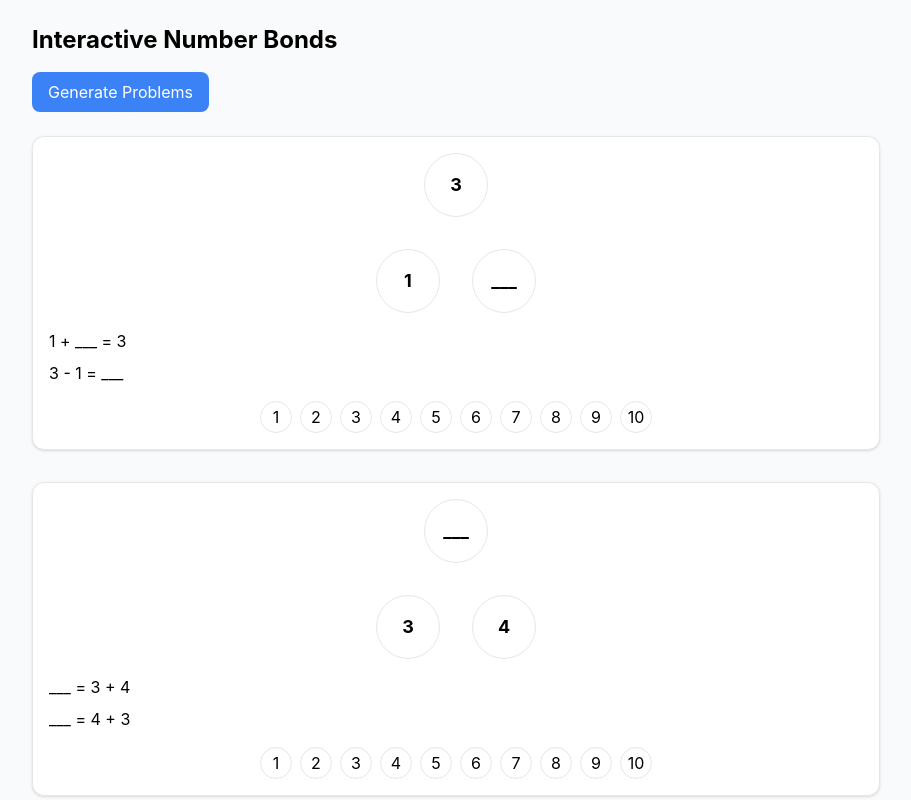
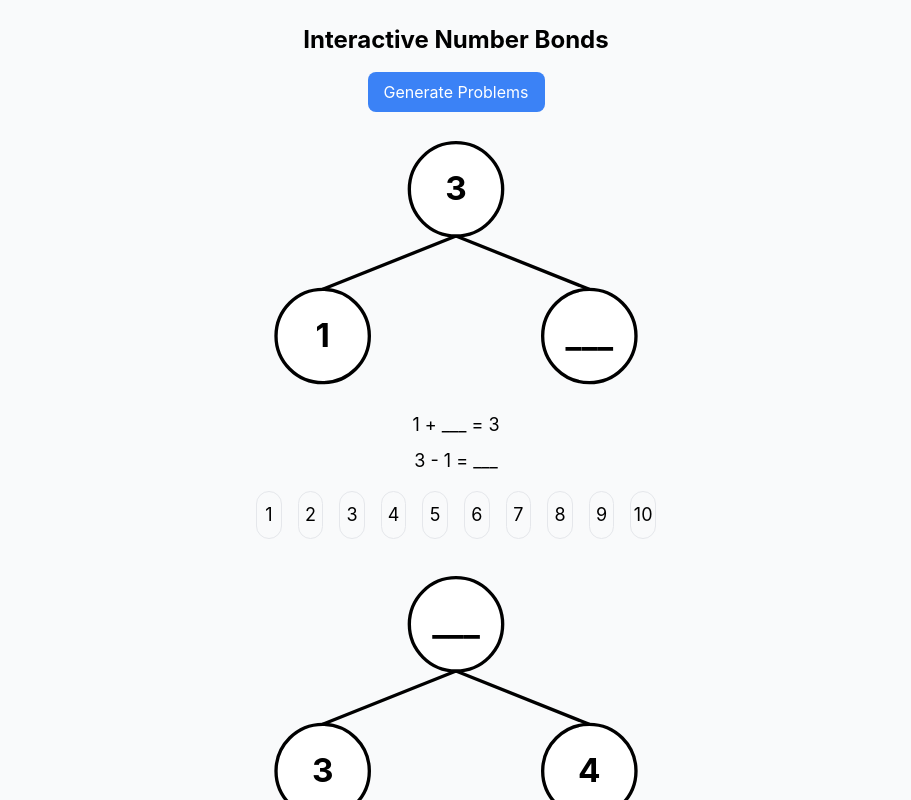
Before and after one commit to jdgagnon/number_bonds, a React (Vite) app in the folder NumberBondsApp/: page / in a window 1280 px wide. Both pictures are taken after a click on the button "Generate Problems". Shown: the top 800 px of the page, without its empty margins (184-1095 px from the left). Built offline with nearby package versions, Linux system fonts and the light colour scheme.

Commit message:
Working app

```diff
--- a/NumberBondsApp/src/App.jsx
+++ b/NumberBondsApp/src/App.jsx
@@ -2,12 +2,12 @@ import React, { useState } from "react";
 
 function NumberLine({ max = 10, onSelect }) {
   return (
-    <div className="flex justify-center space-x-2 mt-4">
+    <div className="flex justify-center space-x-4 mt-4">
       {Array.from({ length: max }, (_, i) => i + 1).map((num) => (
         <button
           key={num}
           onClick={() => onSelect(num)}
-          className="w-8 h-8 rounded-full border flex items-center justify-center hover:bg-blue-100"
+          className="w-12 h-12 text-lg rounded-full border flex items-center justify-center hover:bg-blue-100"
         >
           {num}
         </button>
@@ -44,66 +44,134 @@ export default function NumberBondApp() {
   }
 
   return (
-    <div className="p-6 max-w-4xl mx-auto">
-      <h1 className="text-2xl font-bold mb-4">Interactive Number Bonds</h1>
+    <div className="p-4 md:p-6 max-w-md mx-auto">
+      <h1 className="text-2xl font-bold mb-4 text-center">
+        Interactive Number Bonds
+      </h1>
       <button
         onClick={() => generateProblems(6)}
-        className="px-4 py-2 bg-blue-500 text-white rounded-lg mb-6"
+        className="px-4 py-2 bg-blue-500 text-white rounded-lg mb-6 block mx-auto"
       >
         Generate Problems
       </button>
 
-      <div className="grid grid-cols-1 gap-8">
+      <div className="space-y-8">
         {problems.map((p, idx) => {
           const studentAnswer = answers[idx];
           const correctAnswer = getCorrectAnswer(p);
           const isCorrect = studentAnswer === correctAnswer;
 
+          // SVG dimensions and circle positions
+          const circleRadius = 28;
+          const fontSize = 20;
+          const svgWidth = 240;
+          const svgHeight = 160;
+          const topCx = svgWidth / 2;
+          const topCy = 32;
+          const leftCx = 40;
+          const leftCy = 120;
+          const rightCx = 200;
+          const rightCy = 120;
+
           return (
-            <div key={idx} className="p-4 border rounded-xl shadow bg-white">
-              {/* Number bond diagram */}
-              <div className="flex justify-around items-center mb-4">
-                <div className="flex flex-col items-center">
-                  <div
-                    className={`w-16 h-16 border rounded-full flex items-center justify-center text-lg font-bold ${
+            <div key={idx}>
+              <svg viewBox={`0 0 ${svgWidth} ${svgHeight}`} width="100%" height="auto">
+                {/* Lines from top circle to bottom circles */}
+                <line
+                  x1={topCx}
+                  y1={topCy + circleRadius}
+                  x2={leftCx}
+                  y2={leftCy - circleRadius}
+                  stroke="black"
+                  strokeWidth="2"
+                />
+                <line
+                  x1={topCx}
+                  y1={topCy + circleRadius}
+                  x2={rightCx}
+                  y2={rightCy - circleRadius}
+                  stroke="black"
+                  strokeWidth="2"
+                />
+
+                {/* Top circle */}
+                <circle
+                  cx={topCx}
+                  cy={topCy}
+                  r={circleRadius}
+                  fill={
                     p.blank === "whole" && studentAnswer
                       ? isCorrect
-                          ? "bg-green-100"
-                          : "bg-red-100"
-                        : ""
-                    }`}
+                        ? "#d1fae5"
+                        : "#fee2e2"
+                      : "white"
+                  }
+                  stroke="black"
+                  strokeWidth="2"
+                />
+                <text
+                  x={topCx}
+                  y={topCy + fontSize / 3}
+                  textAnchor="middle"
+                  fontSize={fontSize}
+                  fontWeight="bold"
                 >
                   {p.blank === "whole" ? studentAnswer || "___" : p.whole}
-                  </div>
-                  <div className="flex space-x-8 mt-8">
-                    <div
-                      className={`w-16 h-16 border rounded-full flex items-center justify-center text-lg font-bold ${
+                </text>
+
+                {/* Left circle */}
+                <circle
+                  cx={leftCx}
+                  cy={leftCy}
+                  r={circleRadius}
+                  fill={
                     p.blank === "left" && studentAnswer
                       ? isCorrect
-                            ? "bg-green-100"
-                            : "bg-red-100"
-                          : ""
-                      }`}
+                        ? "#d1fae5"
+                        : "#fee2e2"
+                      : "white"
+                  }
+                  stroke="black"
+                  strokeWidth="2"
+                />
+                <text
+                  x={leftCx}
+                  y={leftCy + fontSize / 3}
+                  textAnchor="middle"
+                  fontSize={fontSize}
+                  fontWeight="bold"
                 >
                   {p.blank === "left" ? studentAnswer || "___" : p.part1}
-                    </div>
-                    <div
-                      className={`w-16 h-16 border rounded-full flex items-center justify-center text-lg font-bold ${
+                </text>
+
+                {/* Right circle */}
+                <circle
+                  cx={rightCx}
+                  cy={rightCy}
+                  r={circleRadius}
+                  fill={
                     p.blank === "right" && studentAnswer
                       ? isCorrect
-                            ? "bg-green-100"
-                            : "bg-red-100"
-                          : ""
-                      }`}
+                        ? "#d1fae5"
+                        : "#fee2e2"
+                      : "white"
+                  }
+                  stroke="black"
+                  strokeWidth="2"
+                />
+                <text
+                  x={rightCx}
+                  y={rightCy + fontSize / 3}
+                  textAnchor="middle"
+                  fontSize={fontSize}
+                  fontWeight="bold"
                 >
                   {p.blank === "right" ? studentAnswer || "___" : p.part2}
-                    </div>
-                  </div>
-                </div>
-              </div>
+                </text>
+              </svg>
 
               {/* Number sentences */}
-              <div className="space-y-2">
+              <div className="space-y-2 mt-2 text-lg text-center">
                 {p.blank === "whole" && (
                   <>
                     <div>___ = {p.part1} + {p.part2}</div>
```
Lines whose indentation alone changed are shown as unchanged.
